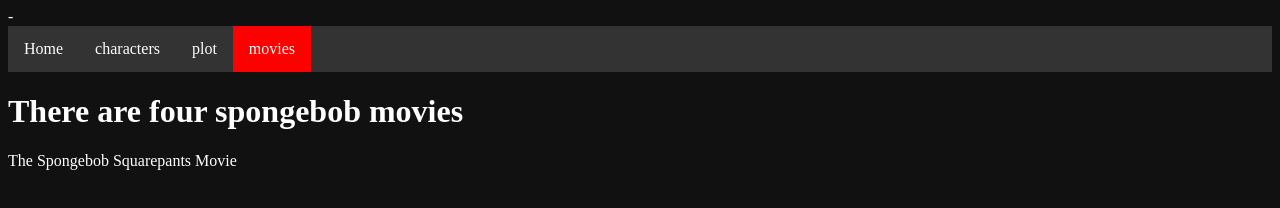
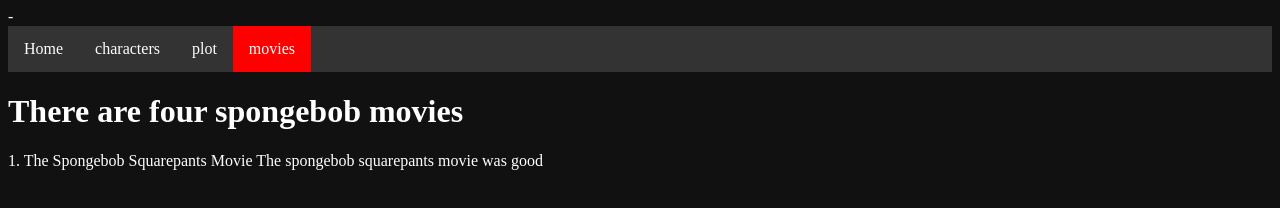
Before and after one commit to Ajeeveraj/spongebob, a plain HTML site: page movies.html in a window 1280 px wide. Drawn offline with Linux system fonts and the light colour scheme.

Commit message:
added extra info
added extra info

```diff
--- a/movies.html
+++ b/movies.html
@@ -20,7 +20,7 @@
  <h1> There are four spongebob movies  </h1>
 
 
-<h> The Spongebob Squarepants Movie      </h>
+<h> 1. The Spongebob Squarepants Movie      </h>    The spongebob squarepants movie was good
 
 
 
```
